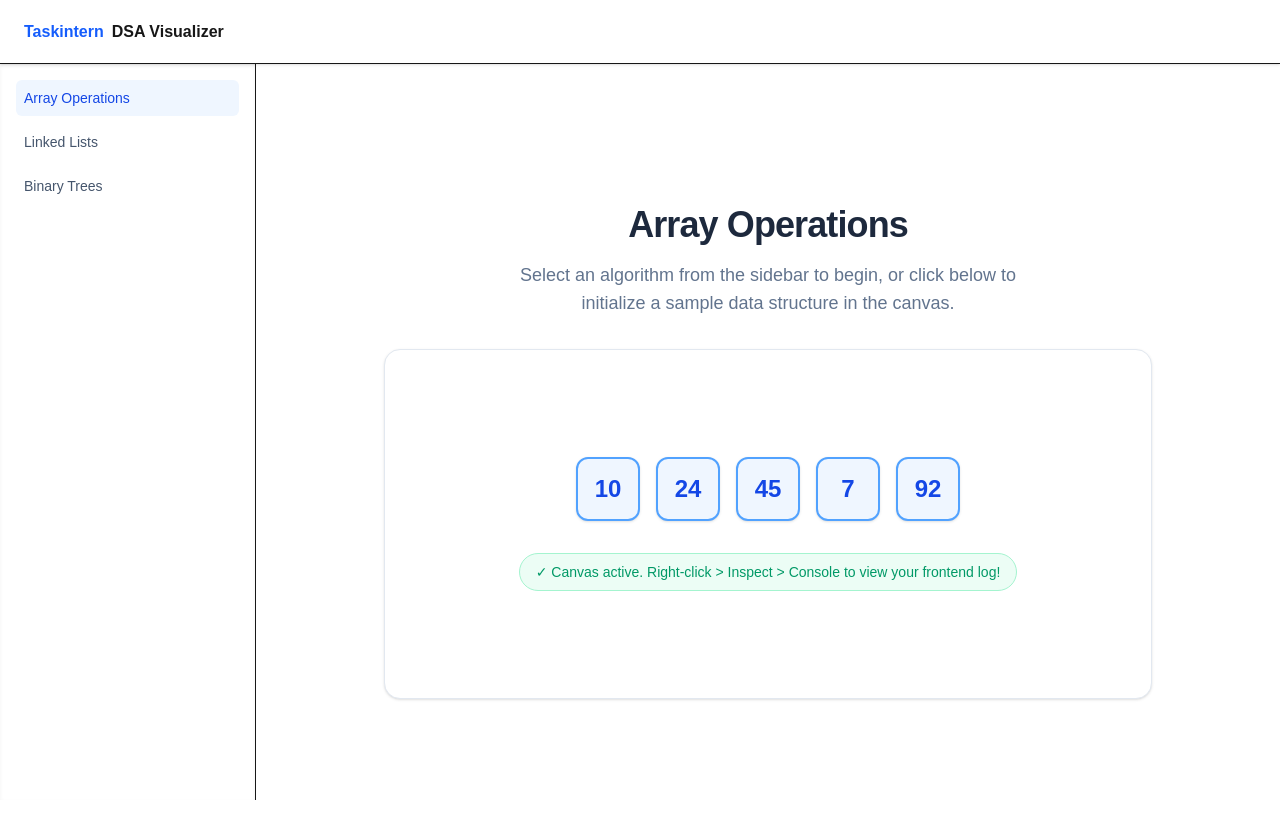
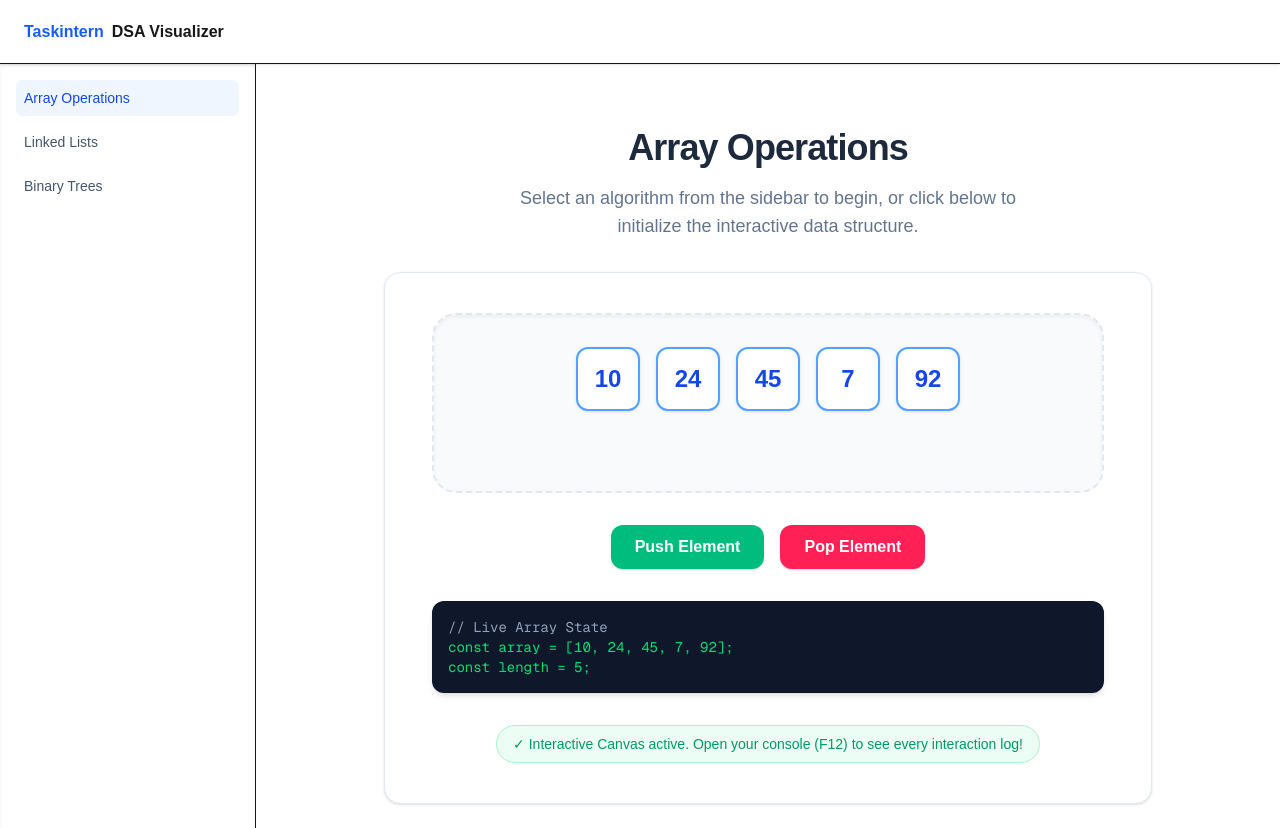
Before and after one commit to SOUSKEAIZEN/taskintern-visualizer, a Next.js app: page / in a window 1280 px wide. Both pictures are taken after a click on the button "Initialize Canvas". Before the commit the page ends 800 px from the top, so only its background shows below. Built offline with nearby package versions, Linux system fonts and the light colour scheme.

Commit message:
Add ArrayCanvas component with interactive array visualization and logging; implement Bubble Sort algorithm with detailed step tracking

```diff
--- a/components/visualization/ArrayCanvas.tsx
+++ b/components/visualization/ArrayCanvas.tsx
@@ -0,0 +1,90 @@
+"use client";
+
+import { useState } from "react";
+import { logger } from "../../lib/logger";
+
+interface ArrayCanvasProps {
+  initialData?: number[];
+}
+
+export default function ArrayCanvas({ initialData = [10, 24, 45, 7, 92] }: ArrayCanvasProps) {
+  const [array, setArray] = useState<number[]>(initialData);
+  const [activeIndex, setActiveIndex] = useState<number | null>(null);
+
+  const handleElementClick = (index: number) => {
+    logger.info(`Interaction: Clicked element at index ${index} (Value: ${array[index]})`);
+    setActiveIndex(index);
+  };
+
+  const handleAddElement = () => {
+    if (array.length >= 10) {
+      logger.warn("Constraint Hit: Prevented adding element. Array reached maximum display size (10).");
+      return;
+    }
+    const newValue = Math.floor(Math.random() * 100);
+    logger.info(`State Update: Pushed new value ${newValue} to array.`);
+    setArray((prev) => [...prev, newValue]);
+  };
+
+  const handleRemoveElement = () => {
+    if (array.length === 0) {
+      logger.error("Operation Failed: Attempted to pop from an empty array.");
+      return;
+    }
+    logger.info(`State Update: Popped last element. Remaining length: ${array.length - 1}`);
+    setArray((prev) => prev.slice(0, -1));
+    if (activeIndex === array.length - 1) setActiveIndex(null);
+  };
+
+  return (
+    <div className="flex flex-col items-center w-full space-y-8 animate-in fade-in zoom-in-95 duration-500">
+
+      {/* The Visual Canvas */}
+      <div className="flex flex-wrap justify-center gap-4 p-8 bg-slate-50 border-2 border-dashed border-slate-200 rounded-3xl min-h-[180px] w-full max-w-2xl relative shadow-inner">
+        {array.length === 0 ? (
+          <span className="text-slate-400 font-semibold my-auto">Array is currently empty</span>
+        ) : (
+          array.map((num, idx) => (
+            <div
+              key={`${idx}-${num}`}
+              onClick={() => handleElementClick(idx)}
+              className={`w-16 h-16 rounded-xl flex items-center justify-center text-2xl font-bold transition-all duration-300 cursor-pointer transform hover:-translate-y-2 ${
+                activeIndex === idx
+                  ? "bg-indigo-600 text-white border-2 border-indigo-700 shadow-lg shadow-indigo-200 scale-110"
+                  : "bg-white text-blue-700 border-2 border-blue-400 shadow-sm hover:shadow-md hover:border-blue-500"
+              }`}
+            >
+              {num}
+            </div>
+          ))
+        )}
+      </div>
+
+      {/* Array Controls */}
+      <div className="flex space-x-4">
+        <button
+          onClick={handleAddElement}
+          disabled={array.length >= 10}
+          className="px-6 py-2.5 bg-emerald-500 text-white font-semibold rounded-xl hover:bg-emerald-600 transition-colors shadow-sm disabled:opacity-50 disabled:cursor-not-allowed active:scale-95"
+        >
+          Push Element
+        </button>
+        <button
+          onClick={handleRemoveElement}
+          disabled={array.length === 0}
+          className="px-6 py-2.5 bg-rose-500 text-white font-semibold rounded-xl hover:bg-rose-600 transition-colors shadow-sm disabled:opacity-50 disabled:cursor-not-allowed active:scale-95"
+        >
+          Pop Element
+        </button>
+      </div>
+
+      <div className="w-full max-w-2xl bg-slate-900 text-green-400 p-4 rounded-xl font-mono text-sm shadow-md overflow-hidden">
+        <span className="text-slate-400">// Live Array State</span>
+        <br />
+        const array = [{array.join(", ")}];
+        <br />
+        const length = {array.length};
+      </div>
+    </div>
+  );
+}
--- /dev/null
+++ b/lib/algorithms/sorting.ts
@@ -0,0 +1,96 @@
+// taskintern-visualizer/lib/algorithms/sorting.ts
+
+import { AlgorithmStep, ArrayElement } from "../../types/dsa";
+import { logger } from "../logger";
+
+// Helper to generate simple unique IDs without external libraries
+const generateId = () => Math.random().toString(36).substring(2, 9);
+
+// Helper to deep clone the array state for our history snapshots
+// This ensures our "video frames" don't accidentally overwrite each other
+const cloneState = (arr: ArrayElement[]): ArrayElement[] =>
+  arr.map((item) => ({ ...item }));
+
+export const generateBubbleSortSteps = (initialValues: number[]): AlgorithmStep<ArrayElement[]>[] => {
+  logger.info(`Algorithm Engine: Initializing Bubble Sort for array of length ${initialValues.length}.`);
+
+  const history: AlgorithmStep<ArrayElement[]>[] = [];
+
+  // Step 1: Initialize the array elements with UUIDs and a default visual state
+  let currentArray: ArrayElement[] = initialValues.map((val) => ({
+    id: generateId(),
+    value: val,
+    state: "default",
+  }));
+
+  // Save the very first frame
+  history.push({
+    snapshot: cloneState(currentArray),
+    description: "Starting Bubble Sort.",
+    activeIds: [],
+  });
+
+  const n = currentArray.length;
+
+  for (let i = 0; i < n; i++) {
+    for (let j = 0; j < n - i - 1; j++) {
+      // Frame: Highlight elements being compared
+      currentArray[j].state = "comparing";
+      currentArray[j + 1].state = "comparing";
+
+      history.push({
+        snapshot: cloneState(currentArray),
+        description: `Comparing ${currentArray[j].value} and ${currentArray[j + 1].value}.`,
+        activeIds: [currentArray[j].id, currentArray[j + 1].id],
+      });
+
+      if (currentArray[j].value > currentArray[j + 1].value) {
+        // Frame: Highlight elements preparing to swap
+        currentArray[j].state = "swapping";
+        currentArray[j + 1].state = "swapping";
+
+        history.push({
+          snapshot: cloneState(currentArray),
+          description: `${currentArray[j].value} is greater than ${currentArray[j + 1].value}. Swapping!`,
+          activeIds: [currentArray[j].id, currentArray[j + 1].id],
+        });
+
+        // Perform the actual data swap
+        const temp = currentArray[j];
+        currentArray[j] = currentArray[j + 1];
+        currentArray[j + 1] = temp;
+
+        // Frame: Show the result of the swap
+        history.push({
+          snapshot: cloneState(currentArray),
+          description: `Swapped ${currentArray[j].value} and ${currentArray[j + 1].value}.`,
+          activeIds: [currentArray[j].id, currentArray[j + 1].id],
+        });
+      }
+
+      // Reset states back to default before moving to the next pair
+      currentArray[j].state = "default";
+      currentArray[j + 1].state = "default";
+    }
+
+      // At the end of each full pass, the last element is mathematically in its final sorted position
+      currentArray[n - i - 1].state = "sorted";
+      history.push({
+        snapshot: cloneState(currentArray),
+        description: `${currentArray[n - i - 1].value} is now in its final sorted position.`,
+        activeIds: [currentArray[n - i - 1].id],
+      });
+  }
+
+  logger.info(`Algorithm Engine: Bubble Sort complete. Generated ${history.length} video frames.`);
+
+  // Final safeguard frame: Mark everything as sorted
+  currentArray = currentArray.map(el => ({ ...el, state: "sorted" }));
+  history.push({
+    snapshot: cloneState(currentArray),
+    description: "Array is fully sorted! Algorithm complete.",
+    activeIds: [],
+  });
+
+  return history;
+};
--- a/src/app/page.tsx
+++ b/src/app/page.tsx
@@ -2,13 +2,14 @@
 
 import { useState } from "react";
 import { logger } from "../../lib/logger";
+import ArrayCanvas from "../../components/visualization/ArrayCanvas";
 
 export default function Home() {
   const [isVisualizing, setIsVisualizing] = useState(false);
 
   const handleStartVisualization = () => {
-    // Step 2: Client-side log to track user interaction and state changes
-    logger.info("State Change: User initialized the Array Canvas.");
+    // Client-side log to track when the full interactive canvas is mounted
+    logger.info("State Change: User mounted the interactive ArrayCanvas.");
     setIsVisualizing(true);
   };
 
@@ -19,12 +20,12 @@ export default function Home() {
           Array Operations
         </h1>
         <p className="text-slate-500 max-w-lg mx-auto text-lg">
-          Select an algorithm from the sidebar to begin, or click below to initialize a sample data structure in the canvas.
+          Select an algorithm from the sidebar to begin, or click below to initialize the interactive data structure.
         </p>
       </div>
 
       {/* Main Canvas Area */}
-      <div className="w-full max-w-3xl bg-white border border-slate-200 rounded-2xl shadow-sm p-10 flex flex-col items-center justify-center min-h-[350px]">
+      <div className="w-full max-w-3xl bg-white border border-slate-200 rounded-2xl shadow-sm p-10 flex flex-col items-center justify-center min-h-[450px]">
         {!isVisualizing ? (
           <button
             onClick={handleStartVisualization}
@@ -33,20 +34,12 @@ export default function Home() {
             Initialize Canvas
           </button>
         ) : (
-          <div className="flex flex-col items-center space-y-8">
-            <div className="flex space-x-4">
-              {/* Graphic Representation of an Array */}
-              {[10, 24, 45, 7, 92].map((num, idx) => (
-                <div
-                  key={idx}
-                  className="w-16 h-16 bg-blue-50 border-2 border-blue-400 rounded-xl flex items-center justify-center text-2xl font-bold text-blue-700 shadow-sm transition-all hover:-translate-y-1 hover:shadow-md cursor-pointer"
-                >
-                  {num}
-                </div>
-              ))}
-            </div>
-            <p className="text-sm text-emerald-600 font-medium bg-emerald-50 px-4 py-2 rounded-full border border-emerald-200">
-              ✓ Canvas active. Right-click &gt; Inspect &gt; Console to view your frontend log!
+          <div className="flex flex-col items-center w-full">
+            {/* The imported Visualization Engine */}
+            <ArrayCanvas />
+
+            <p className="text-sm text-emerald-600 font-medium bg-emerald-50 px-4 py-2 rounded-full border border-emerald-200 mt-8">
+              ✓ Interactive Canvas active. Open your console (F12) to see every interaction log!
             </p>
           </div>
         )}
--- a/types/dsa.ts
+++ b/types/dsa.ts
@@ -0,0 +1,50 @@
+// taskintern-visualizer/types/dsa.ts
+
+/**
+ * VisualState determines the CSS styling and animation applied to an element.
+ * default: standard color
+ * active: currently selected or iterating over
+ * comparing: being compared with another element
+ * swapping: mid-animation for a swap operation
+ * sorted: confirmed in its final correct position
+ */
+export type VisualState = "default" | "active" | "comparing" | "swapping" | "sorted";
+
+// ---------------------------------------------------------
+// Data Structure Interfaces
+// ---------------------------------------------------------
+
+export interface ArrayElement {
+  id: string; // Unique string (UUID) required for stable React animations
+  value: number;
+  state: VisualState;
+}
+
+export interface LinkedListNode {
+  id: string;
+  value: number;
+  next: string | null; // References the ID of the next node
+  state: VisualState;
+}
+
+export interface TreeNode {
+  id: string;
+  value: number;
+  left: string | null;
+  right: string | null;
+  state: VisualState;
+}
+
+// ---------------------------------------------------------
+// Playback Engine Interfaces
+// ---------------------------------------------------------
+
+/**
+ * Used to record every single step of an algorithm.
+ * This allows the user to "Time Travel" (Play, Pause, Step Back, Step Forward).
+ */
+export interface AlgorithmStep<T> {
+  snapshot: T; // The exact state of the data structure at this moment
+  description: string; // Text explaining what is happening (e.g., "Comparing 24 and 45")
+  activeIds: string[]; // The specific elements that are interacting right now
+}
```
